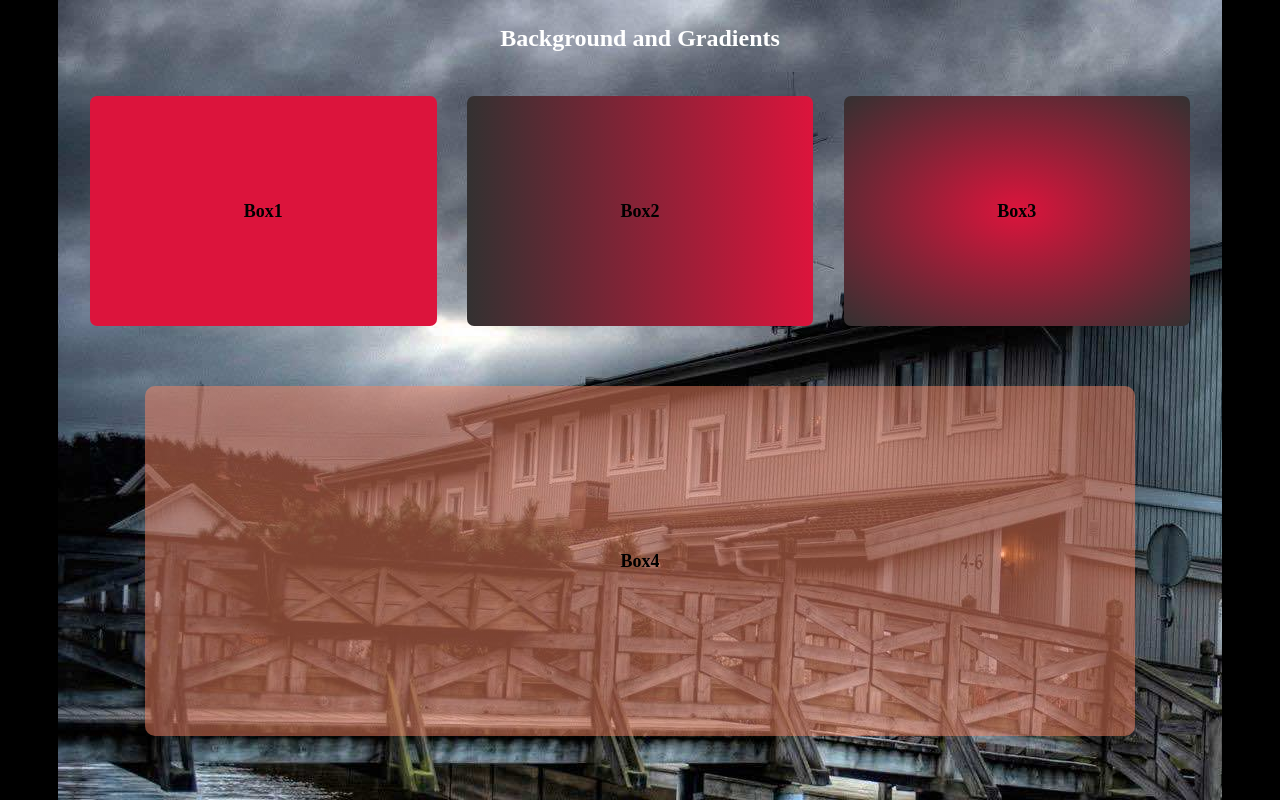
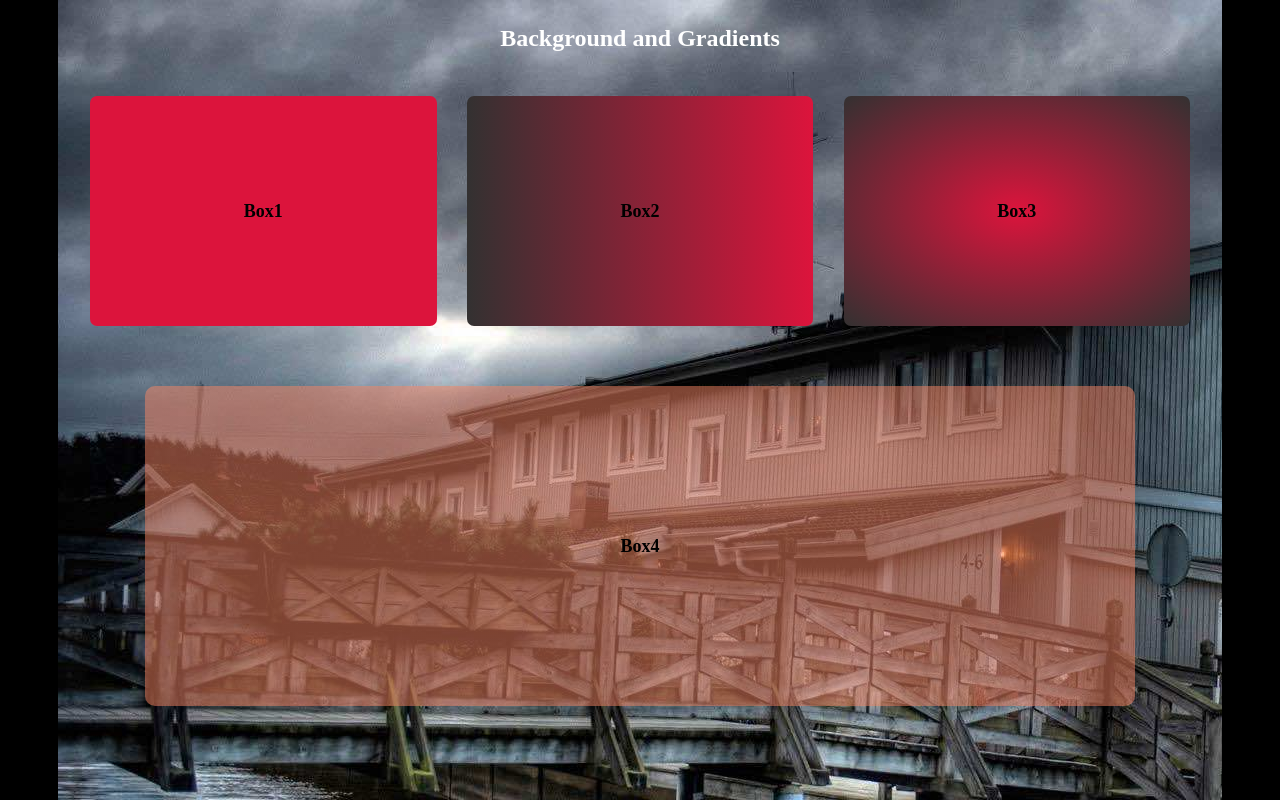
Before and after one commit to harish210430/bg_gradients_Assign1, a plain HTML site: page index.html in a window 1280 px wide. Drawn offline with Linux system fonts and the light colour scheme.

Commit message:
Update style

```diff
--- a/style.css
+++ b/style.css
@@ -93,8 +93,8 @@ h1 {
 .Box {
     width: 90%;
     margin: 60px auto;
-    height: 350px;
-    line-height: 350px;
+    height: 320px;
+    line-height: 320px;
     background-image: linear-gradient(rgba(247, 133, 99, 0.5),rgba(247, 133, 99, 0.5));
     border-radius: 10px;
 }
```
